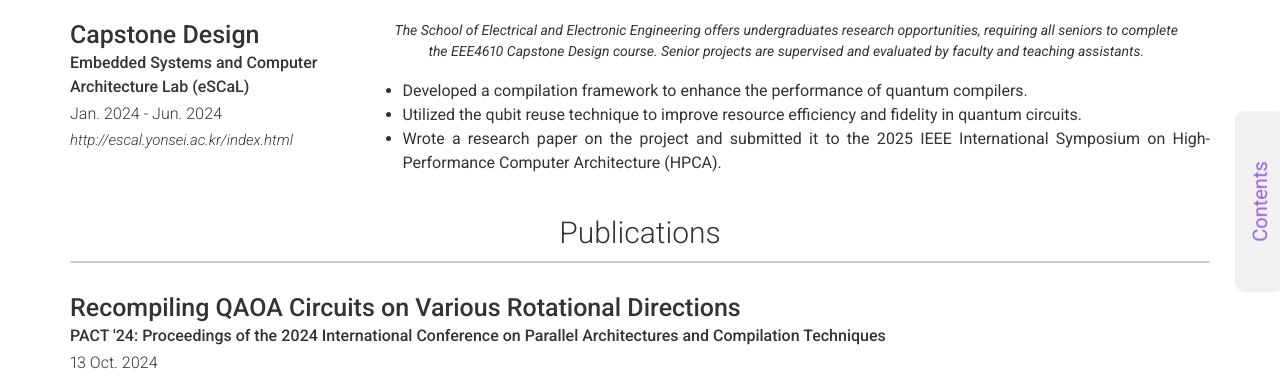
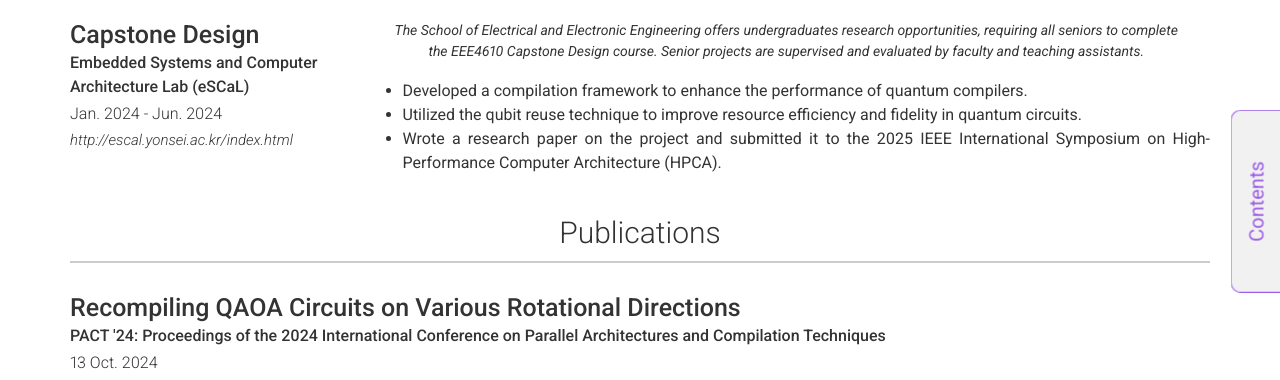
Before and after one commit to fluorite42/deprecated-website, a Jekyll site: the page built from index.markdown, in a window 1280 px wide. Shown: the part 1190-1570 px from the top of the page. Built offline with Jekyll 4.4.1, drawn with Linux system fonts in a browser that asks for light colours; nearby versions of some CDN libraries.

Commit message:
ADD border

```diff
--- a/_layouts/default.html
+++ b/_layouts/default.html
@@ -39,12 +39,12 @@
     width: 280px;
     transform: translateY(-50%);
     background-color: #f1f1f1;
-    box-shadow: 0 0 10px rgba(#9B5DE5, 0.1);
     transition: right 0.3s ease;
     z-index: 1000;
     display: flex;
     align-items: center;
     border-radius: 10px;
+    border: 1.5px solid #9B5DE5;
   }
 
   .dark #contentsSidebar {
@@ -53,18 +53,21 @@
 
   .sidebar-title {
     position: absolute;
-    left: -20px;
+    left: -25.5px;
     top: 50%;
     transform: rotate(-90deg) translateY(-50%) translateX(-50%);
     background-color: #f1f1f1;
-    box-shadow: 0 0 10px rgba(#9B5DE5, 0.1);
-    z-index: 1000;
+    z-index: 900;
     transform-origin: left top;
     font-weight: semibold;
     color: #9B5DE5;
     font-size: 2em;
-    border-radius: 10px;
+    border-top-left-radius: 10px;
+    border-top-right-radius: 10px;
     padding: 10px 50px;
+    border-left: 1.5px solid #9B5DE5;
+    border-right: 1.5px solid #9B5DE5;
+    border-top: 1.5px solid #9B5DE5;
   }
 
   .dark .sidebar-title {
```
